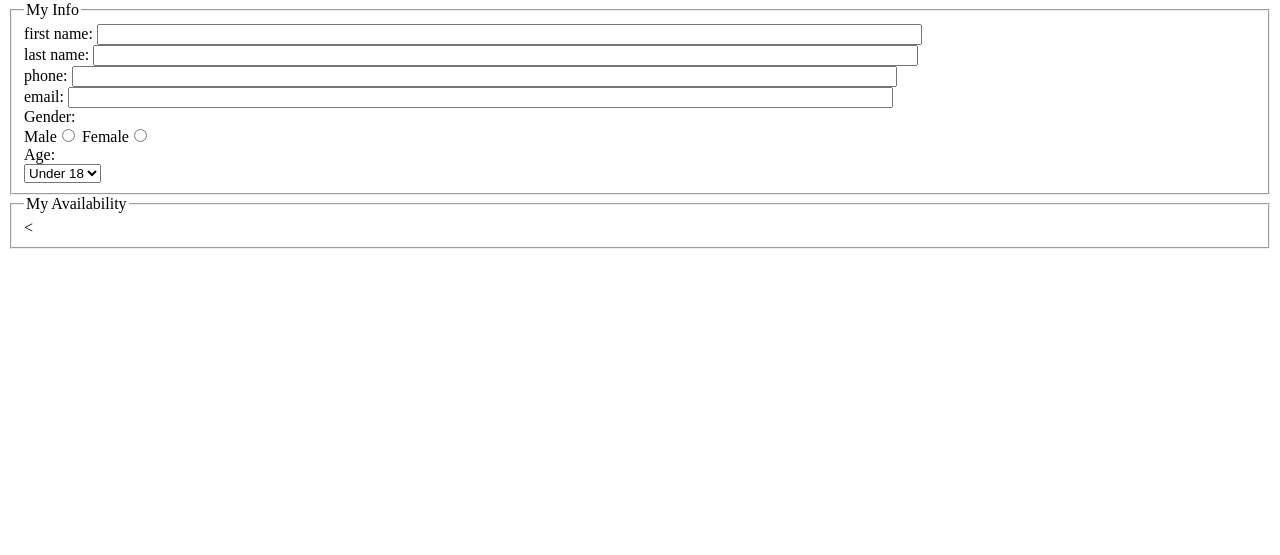
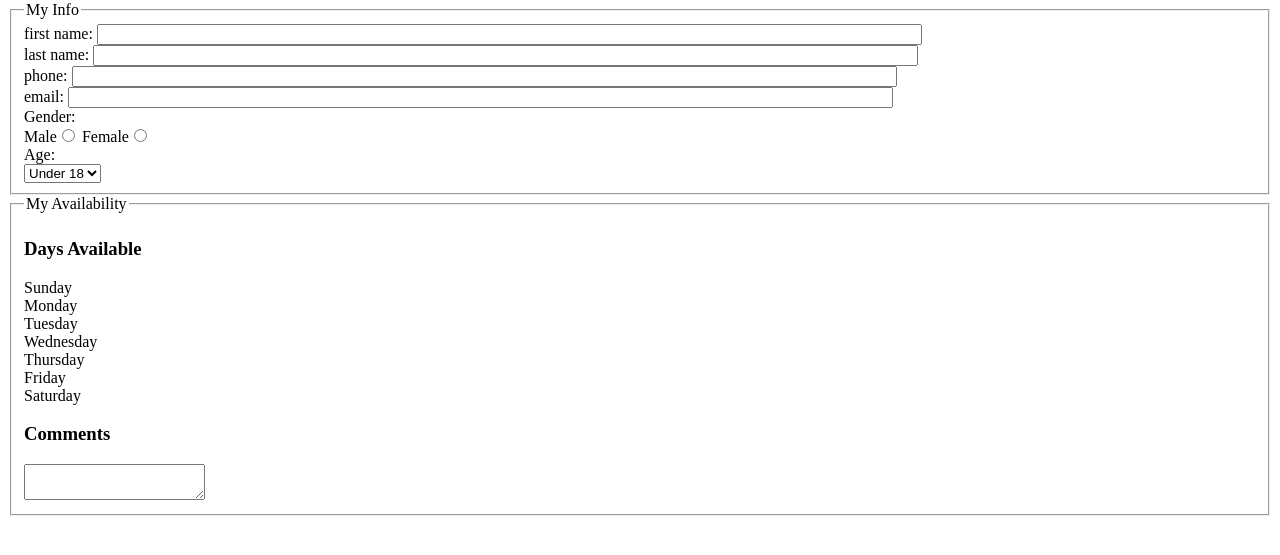
Before and after one commit to arodriguez47-source/ITMD361-Lab-5, a plain HTML site: page index.html in a window 1280 px wide. Shown: the part 79-634 px from the top of the page. Drawn offline with Linux system fonts and the light colour scheme.

Commit message:
Availability Section Completion

```diff
--- a/index.html
+++ b/index.html
@@ -28,7 +28,18 @@
   </fieldset>
   <fieldset>
     <legend>My Availability</legend>
-	<
+	<h3>Days Available</h3>
+	<div>
+	  <div><label>Sunday</label></div>
+	  <div><label>Monday</label></div>
+	  <div><label>Tuesday</label></div>
+	  <div><label>Wednesday</label></div>
+	  <div><label>Thursday</label></div>
+	  <div><label>Friday</label></div>
+	  <div><label>Saturday</label></div>
+	  <h3>Comments</h3>
+	  <textarea name="comments_field"></textarea>
+	</div>
   </fieldset>
 </body>
 
```
